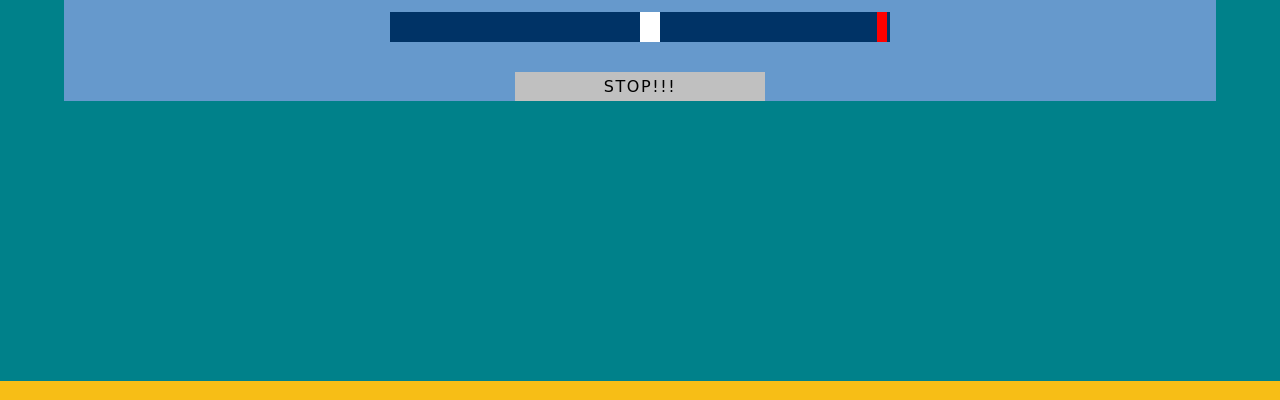
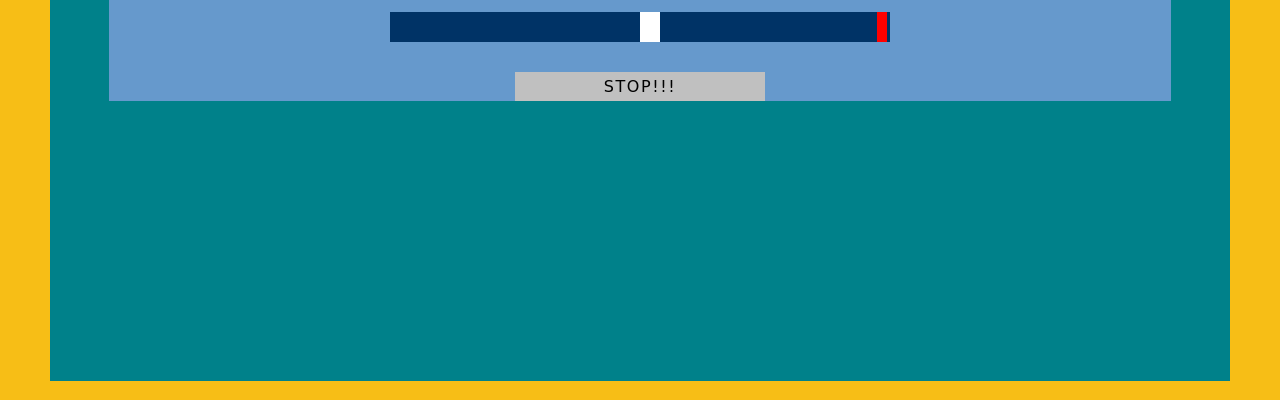
Before and after one commit to TakuyaTaniguchi/SequenceGame, a website built with Parcel: page index.pug in a window 1280 px wide. Shown: the part 436-836 px from the top of the page. Built offline with nearby package versions, Linux system fonts and the light colour scheme; files whose address does not match are found by name; a web font is replaced by a local one.

Commit message:
Update body デザイン

```diff
--- a/style.scss
+++ b/style.scss
@@ -2,6 +2,8 @@
 body{
   background-color: #00818a;
   font-family: 'Shojumaru', cursive;
+  border-left: solid 50px #f7be16;
+  border-right: solid 50px #f7be16;
 }
 /* header
 ----------------------- */
```
Also changed, not shown: 3 other files.
